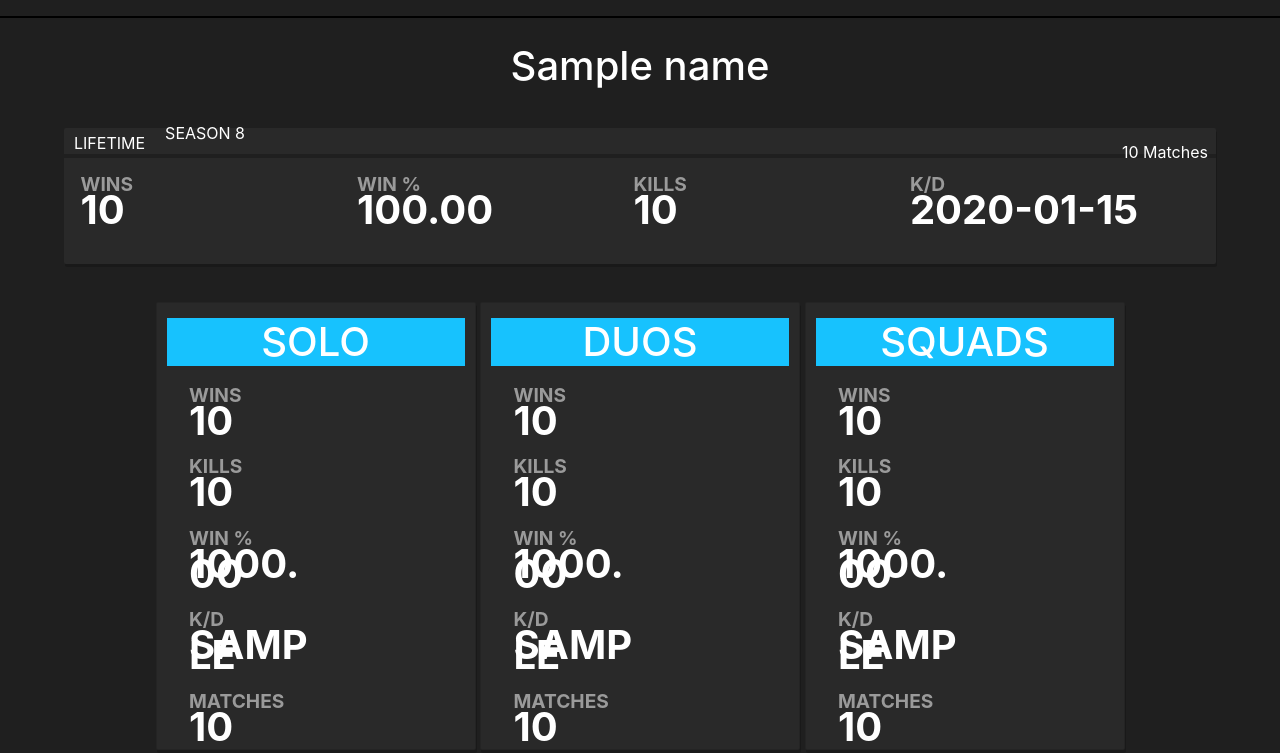
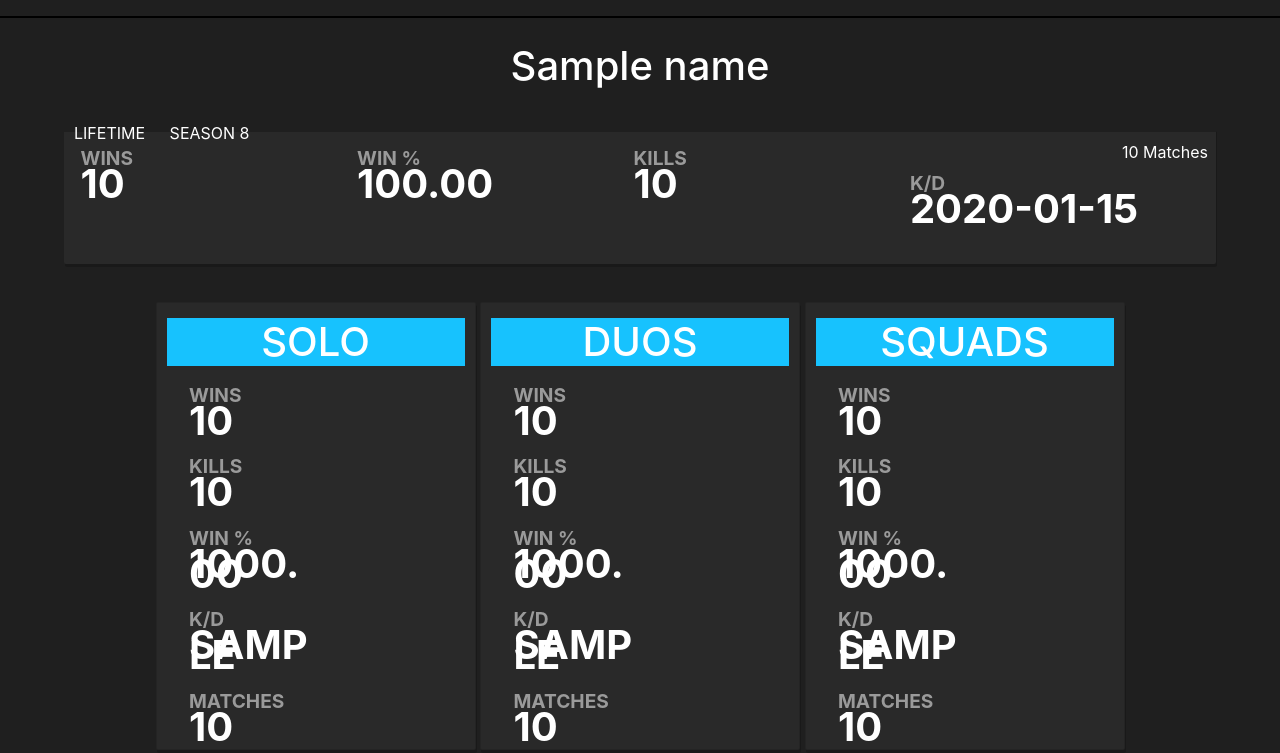
Before and after one commit to HaaZee/stathub, a Python web app: template app/templates/stats.html in a window 1280 px wide. Shown: the part 58-811 px from the top of the page. Run offline with Jinja, Linux system fonts and the light colour scheme; the template is opened without the code that fills it: most values are stand-ins (such as "Sample title", 1, 10 or a date in 2020); some libraries are stand-ins or nearby versions.

Commit message:
Update stats.html

```diff
--- a/app/templates/stats.html
+++ b/app/templates/stats.html
@@ -11,8 +11,10 @@
     <div class="stats-matches">
       <p>{{ "{:,.0f}".format(solo_stats[3] + duo_stats[3] + squad_stats[3]) }} Matches</p>
     </div>
-    <a class="season-link" href="#" style="float:left">LIFETIME</a>
-    <a class="season-link" href="#" style="margin-top:10px;">SEASON 8</a>
+    <div style="float:left;">
+      <a class="season-link" href="#">LIFETIME</a>
+      <a class="season-link" href="#">SEASON 8</a>
+    </div>
     <hr style="border: 2px solid #1F1F1F;" />
     <div class="stat-box">
       <p class="stats-label"><b>WINS</b></p>
```
